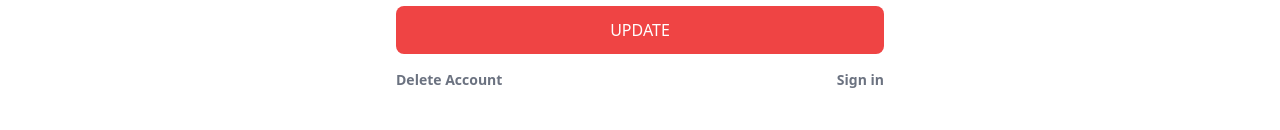
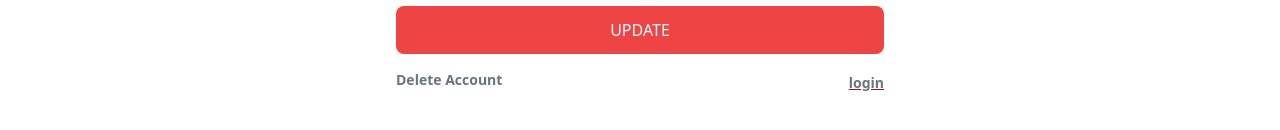
Before and after one commit to rishiSurya9/rentnow, a Next.js app: page /Profile in a window 1280 px wide. Shown: the part 528-658 px from the top of the page. Built offline with nearby package versions, Linux system fonts and the light colour scheme.

Commit message:
Login add

```diff
--- a/app/Profile/page.js
+++ b/app/Profile/page.js
@@ -1,6 +1,6 @@
 "use client";
 import React, { useState } from "react";
-
+import Link from "next/link";
 const page = () => {
   const [formData, setFormData] = useState(0);
   const [loading, setLoading] = useState(false);
@@ -98,10 +98,11 @@ const page = () => {
         <span className="text-sm text-gray-500 cursor-pointer font-bold">
           Delete Account
         </span>
-
+        <Link href='/signup' className='text-red-800 underline'>
         <span className="text-sm text-gray-500 cursor-pointer font-bold">
-          Sign in
+          login
         </span>
+        </Link>
       </div>
     </div>
   );
```
